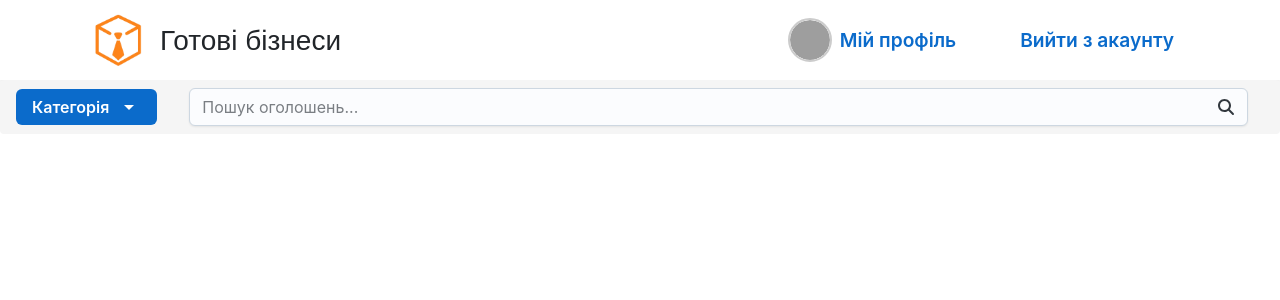
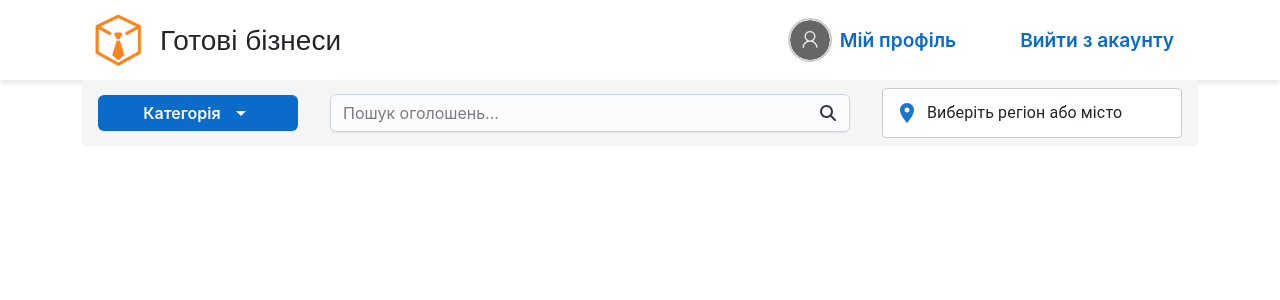
Before and after one commit to Limbo2332/DiplomaWork, a React (Create React App) app in the folder frontend/: page / in a window 1280 px wide. Both pictures are taken after a click on the button "Мій профіль". Shown: the top 300 px of the page. Built offline with nearby package versions, Linux system fonts and the light colour scheme; grey boxes are pictures that could not be loaded.

Commit message:
Refactor styles for combined

```diff
--- a/frontend/src/App.tsx
+++ b/frontend/src/App.tsx
@@ -5,7 +5,9 @@ export const App = () => {
   return (
     <main className="main">
       <Menu />
-      <SearchAndLocation />
+      <div className="container">
+        <SearchAndLocation />
+      </div>
     </main>
   );
 };
--- a/frontend/src/assets/styles/styles.scss
+++ b/frontend/src/assets/styles/styles.scss
@@ -36,3 +36,7 @@ html, body {
   text-overflow: ellipsis;
   white-space: nowrap !important;
 }
+
+.mw-200px {
+  min-width: 200px !important;
+}
--- a/frontend/src/components/Common/CategoryDropdown/CategoryDropdown.tsx
+++ b/frontend/src/components/Common/CategoryDropdown/CategoryDropdown.tsx
@@ -30,6 +30,7 @@ const CategoryDropdown = () => {
           textTransform: 'none',
           display: 'flex',
           alignItems: 'center',
+          minWidth: '200px',
         }}
       >
         Категорія
--- a/frontend/src/components/Common/RegionCitySelector/RegionCitySelector.logic.ts
+++ b/frontend/src/components/Common/RegionCitySelector/RegionCitySelector.logic.ts
@@ -67,6 +67,10 @@ export const useRegionCitySelector = ({
       )
     : [];
 
+  const clearSelection = () => {
+    setSelected(null);
+  };
+
   return {
     containerRef,
     currentRegion,
@@ -80,5 +84,7 @@ export const useRegionCitySelector = ({
     filteredRegions,
     filteredCities,
     selected,
+    clearSelection,
+    setIsOpen,
   };
 };
--- a/frontend/src/components/Common/RegionCitySelector/RegionCitySelector.tsx
+++ b/frontend/src/components/Common/RegionCitySelector/RegionCitySelector.tsx
@@ -13,6 +13,8 @@ import {
 } from '@mui/material';
 import ArrowBackIcon from '@mui/icons-material/ArrowBack';
 import { useRegionCitySelector } from './RegionCitySelector.logic.ts';
+import ClearIcon from '@mui/icons-material/Clear';
+import LocationOnIcon from '@mui/icons-material/LocationOn';
 
 export interface RegionData {
   letter: string;
@@ -26,12 +28,12 @@ export interface Region {
 
 interface RegionCitySelectorProps {
   regions: Region[];
-  open?: boolean; // Ініціалізація відкритого стану
+  open?: boolean;
 }
 
 const RegionCitySelector: React.FC<RegionCitySelectorProps> = ({
   regions,
-  open = false, // Значення за замовчуванням
+  open = false,
 }) => {
   const {
     containerRef,
@@ -45,13 +47,45 @@ const RegionCitySelector: React.FC<RegionCitySelectorProps> = ({
     selected,
     handleCitySelect,
     handleRegionSelect,
+    clearSelection,
+    setIsOpen,
   } = useRegionCitySelector({
     open,
     regions,
   });
 
   if (!isOpen) {
-    return null;
+    return (
+      <Box
+        sx={{
+          display: 'flex',
+          alignItems: 'center',
+          justifyContent: 'space-between',
+          border: '1px solid #ccc',
+          borderRadius: '4px',
+          padding: '8px 12px',
+          minWidth: 300,
+          maxWidth: 400,
+          height: 50,
+          mx: 'auto',
+          backgroundColor: '#fff',
+          cursor: 'pointer',
+        }}
+      >
+        <Box sx={{ display: 'flex', alignItems: 'center', gap: 1 }}
+          onClick={() => setIsOpen(true)}>
+          <LocationOnIcon color="primary" />
+          <Typography variant="body1">
+            {selected || 'Виберіть регіон або місто'}
+          </Typography>
+        </Box>
+        {selected && (
+          <IconButton size="small" onClick={clearSelection}>
+            <ClearIcon />
+          </IconButton>
+        )}
+      </Box>
+    );
   }
 
   return (
@@ -62,7 +96,7 @@ const RegionCitySelector: React.FC<RegionCitySelectorProps> = ({
         maxWidth: 400,
         mx: 'auto',
         position: 'relative',
-        zIndex: 10, // Щоб компонент був поверх інших елементів
+        zIndex: 10,
       }}
     >
       <Box sx={{ display: 'flex', alignItems: 'center', mb: 1 }}>
@@ -92,8 +126,8 @@ const RegionCitySelector: React.FC<RegionCitySelectorProps> = ({
         elevation={1}
         sx={{
           p: 1,
-          maxHeight: 300, // Обмеження висоти
-          overflowY: 'auto', // Скрол при перевищенні висоти
+          maxHeight: 300,
+          overflowY: 'auto',
         }}
       >
         <Grid container spacing={1}>
```
Also changed, not shown: frontend/src/assets/images/default-image.png (added).
